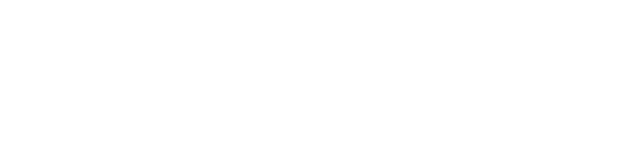
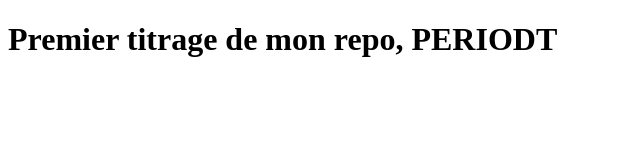
Before and after one commit to Rhael-Poups/git-intro-essono-rahela, a plain HTML site: page index.html in a window 1280 px wide. Shown: the whole page, without its empty margins (0-640 px from the left). Drawn offline with Linux system fonts and the light colour scheme.

Commit message:
Ajout d'un titre

```diff
--- a/index.html
+++ b/index.html
@@ -3,6 +3,9 @@
 	<head>
 		<meta charset="UTF-8" />
 		<meta name="viewport" content="width=device-width, initial-scale=1.0" />
+    <title>Mon premier repo git</title>
 	</head>
-	<body></body>
+	<body>
+    <h1>Premier titrage de mon repo, PERIODT</h1>
+  </body>
 </html>
```
